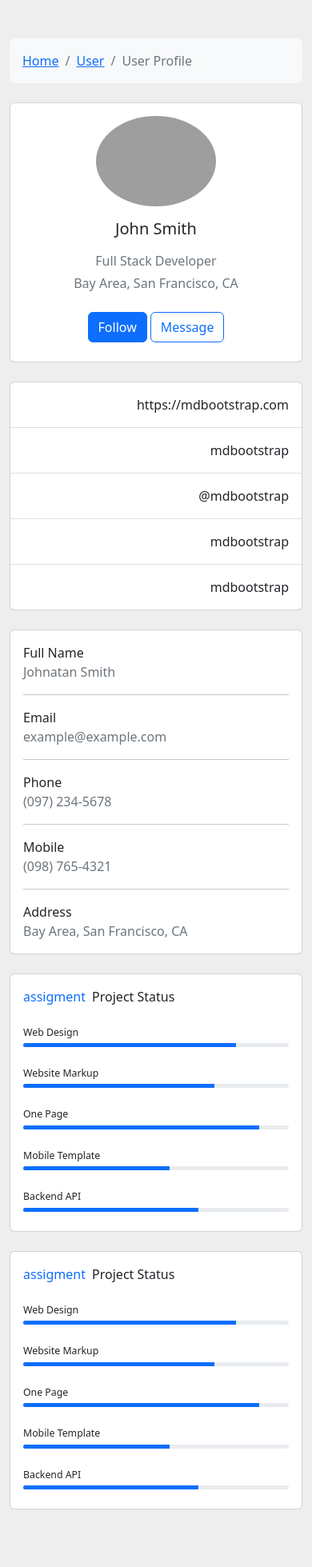
After one commit to Aman16-ai/FRNZ_Zone, a Django app: page /editprofile in a window 390 px wide. The commit adds this page. Shown: the whole page at 80% size. Run offline with Django 3.2, Linux system fonts and the light colour scheme; grey boxes are pictures that could not be loaded.

Commit message:
added code in views to handel profile page

```diff
--- a/FRNZ_Zone/settings.py
+++ b/FRNZ_Zone/settings.py
@@ -136,6 +136,9 @@ COMPRESS_PRECOMPILERS = (
 MEDIA_ROOT = os.path.join(BASE_DIR, "media")
 MEDIA_URL = "/media/"
 
+
+ASGI_APPLICATION = "config.asgi.application"
+
 # Default primary key field type
 # https://docs.djangoproject.com/en/3.2/ref/settings/#default-auto-field
 
--- a/Frnz_Accounts/models.py
+++ b/Frnz_Accounts/models.py
@@ -45,3 +45,8 @@ class user_profile(models.Model):
     def getUsersByCollege(college):
         users = user_profile.objects.filter(college = college)
         return users
+
+    @staticmethod
+    def getUsers(id):
+        users = User.objects.get(id = id)
+        return users
--- a/Frnz_Accounts/urls.py
+++ b/Frnz_Accounts/urls.py
@@ -11,5 +11,7 @@ urlpatterns = [
     path('login',views.login_page,name="login"),
     path('handelSignin',views.handlesignin,name="handelLogin"),
     path('logout',views.logout_view,name="handelLogin"),
+    path('profile',views.profile_page,name="profile"),
+    path('editprofile',views.edit_profile,name="editprofile"),
 
 ]
--- a/Frnz_Accounts/views.py
+++ b/Frnz_Accounts/views.py
@@ -1,6 +1,7 @@
 import email
 import re
 from tkinter import E
+from traceback import print_tb
 from urllib.request import HTTPRedirectHandler
 from django.http import HttpRequest, HttpResponse
 from django.shortcuts import render,redirect
@@ -67,3 +68,19 @@ def handlesignin(request):
 def logout_view(request):
     logout(request)
     return redirect('/')
+
+def profile_page(request):
+    user1=user_profile.getUserProfileByUserId(request.user)
+    # user2=user_profile.getUsers(request.user)
+
+    # user2=User.objects.get(id=user1.id)
+    # user2=user_profile.getUsers(user1.id)
+
+    # print(user2.username)
+    # print(user2)
+    print(user1.id,user1.fullname,request.user)
+    param={'data':user1,'name':request.user}
+    return render(request,"profile_page.html",param)
+
+def edit_profile(request):
+    return render(request,"edit_profile.html")
--- /dev/null
+++ b/templates/edit_profile.html
@@ -0,0 +1,196 @@
+<!doctype html>
+<html lang="en">
+  <head>
+    <title>edit_profile</title>
+    <!-- Required meta tags -->
+    <meta charset="utf-8">
+    <meta name="viewport" content="width=device-width, initial-scale=1, shrink-to-fit=no">
+
+    <!-- Bootstrap CSS v5.2.0-beta1 -->
+    <link rel="stylesheet" href="https://cdn.jsdelivr.net/npm/bootstrap@5.2.0-beta1/dist/css/bootstrap.min.css"  integrity="sha384-0evHe/X+R7YkIZDRvuzKMRqM+OrBnVFBL6DOitfPri4tjfHxaWutUpFmBp4vmVor" crossorigin="anonymous">
+
+  </head>
+  <body>
+    <section style="background-color: #eee;">
+        <div class="container py-5">
+          <div class="row">
+            <div class="col">
+              <nav aria-label="breadcrumb" class="bg-light rounded-3 p-3 mb-4">
+                <ol class="breadcrumb mb-0">
+                  <li class="breadcrumb-item"><a href="#">Home</a></li>
+                  <li class="breadcrumb-item"><a href="#">User</a></li>
+                  <li class="breadcrumb-item active" aria-current="page">User Profile</li>
+                </ol>
+              </nav>
+            </div>
+          </div>
+
+          <div class="row">
+            <div class="col-lg-4">
+              <div class="card mb-4">
+                <div class="card-body text-center">
+                  <img src="https://mdbcdn.b-cdn.net/img/Photos/new-templates/bootstrap-chat/ava3.webp" alt="avatar"
+                    class="rounded-circle img-fluid" style="width: 150px;">
+                  <h5 class="my-3">John Smith</h5>
+                  <p class="text-muted mb-1">Full Stack Developer</p>
+                  <p class="text-muted mb-4">Bay Area, San Francisco, CA</p>
+                  <div class="d-flex justify-content-center mb-2">
+                    <button type="button" class="btn btn-primary">Follow</button>
+                    <button type="button" class="btn btn-outline-primary ms-1">Message</button>
+                  </div>
+                </div>
+              </div>
+              <div class="card mb-4 mb-lg-0">
+                <div class="card-body p-0">
+                  <ul class="list-group list-group-flush rounded-3">
+                    <li class="list-group-item d-flex justify-content-between align-items-center p-3">
+                      <i class="fas fa-globe fa-lg text-warning"></i>
+                      <p class="mb-0">https://mdbootstrap.com</p>
+                    </li>
+                    <li class="list-group-item d-flex justify-content-between align-items-center p-3">
+                      <i class="fab fa-github fa-lg" style="color: #333333;"></i>
+                      <p class="mb-0">mdbootstrap</p>
+                    </li>
+                    <li class="list-group-item d-flex justify-content-between align-items-center p-3">
+                      <i class="fab fa-twitter fa-lg" style="color: #55acee;"></i>
+                      <p class="mb-0">@mdbootstrap</p>
+                    </li>
+                    <li class="list-group-item d-flex justify-content-between align-items-center p-3">
+                      <i class="fab fa-instagram fa-lg" style="color: #ac2bac;"></i>
+                      <p class="mb-0">mdbootstrap</p>
+                    </li>
+                    <li class="list-group-item d-flex justify-content-between align-items-center p-3">
+                      <i class="fab fa-facebook-f fa-lg" style="color: #3b5998;"></i>
+                      <p class="mb-0">mdbootstrap</p>
+                    </li>
+                  </ul>
+                </div>
+              </div>
+            </div>
+            <div class="col-lg-8">
+              <div class="card mb-4">
+                <div class="card-body">
+                  <div class="row">
+                    <div class="col-sm-3">
+                      <p class="mb-0">Full Name</p>
+                    </div>
+                    <div class="col-sm-9">
+                      <p class="text-muted mb-0">Johnatan Smith</p>
+                    </div>
+                  </div>
+                  <hr>
+                  <div class="row">
+                    <div class="col-sm-3">
+                      <p class="mb-0">Email</p>
+                    </div>
+                    <div class="col-sm-9">
+                      <p class="text-muted mb-0">example@example.com</p>
+                    </div>
+                  </div>
+                  <hr>
+                  <div class="row">
+                    <div class="col-sm-3">
+                      <p class="mb-0">Phone</p>
+                    </div>
+                    <div class="col-sm-9">
+                      <p class="text-muted mb-0">(097) 234-5678</p>
+                    </div>
+                  </div>
+                  <hr>
+                  <div class="row">
+                    <div class="col-sm-3">
+                      <p class="mb-0">Mobile</p>
+                    </div>
+                    <div class="col-sm-9">
+                      <p class="text-muted mb-0">(098) 765-4321</p>
+                    </div>
+                  </div>
+                  <hr>
+                  <div class="row">
+                    <div class="col-sm-3">
+                      <p class="mb-0">Address</p>
+                    </div>
+                    <div class="col-sm-9">
+                      <p class="text-muted mb-0">Bay Area, San Francisco, CA</p>
+                    </div>
+                  </div>
+                </div>
+              </div>
+              <div class="row">
+                <div class="col-md-6">
+                  <div class="card mb-4 mb-md-0">
+                    <div class="card-body">
+                      <p class="mb-4"><span class="text-primary font-italic me-1">assigment</span> Project Status
+                      </p>
+                      <p class="mb-1" style="font-size: .77rem;">Web Design</p>
+                      <div class="progress rounded" style="height: 5px;">
+                        <div class="progress-bar" role="progressbar" style="width: 80%" aria-valuenow="80"
+                          aria-valuemin="0" aria-valuemax="100"></div>
+                      </div>
+                      <p class="mt-4 mb-1" style="font-size: .77rem;">Website Markup</p>
+                      <div class="progress rounded" style="height: 5px;">
+                        <div class="progress-bar" role="progressbar" style="width: 72%" aria-valuenow="72"
+                          aria-valuemin="0" aria-valuemax="100"></div>
+                      </div>
+                      <p class="mt-4 mb-1" style="font-size: .77rem;">One Page</p>
+                      <div class="progress rounded" style="height: 5px;">
+                        <div class="progress-bar" role="progressbar" style="width: 89%" aria-valuenow="89"
+                          aria-valuemin="0" aria-valuemax="100"></div>
+                      </div>
+                      <p class="mt-4 mb-1" style="font-size: .77rem;">Mobile Template</p>
+                      <div class="progress rounded" style="height: 5px;">
+                        <div class="progress-bar" role="progressbar" style="width: 55%" aria-valuenow="55"
+                          aria-valuemin="0" aria-valuemax="100"></div>
+                      </div>
+                      <p class="mt-4 mb-1" style="font-size: .77rem;">Backend API</p>
+                      <div class="progress rounded mb-2" style="height: 5px;">
+                        <div class="progress-bar" role="progressbar" style="width: 66%" aria-valuenow="66"
+                          aria-valuemin="0" aria-valuemax="100"></div>
+                      </div>
+                    </div>
+                  </div>
+                </div>
+                <div class="col-md-6">
+                  <div class="card mb-4 mb-md-0">
+                    <div class="card-body">
+                      <p class="mb-4"><span class="text-primary font-italic me-1">assigment</span> Project Status
+                      </p>
+                      <p class="mb-1" style="font-size: .77rem;">Web Design</p>
+                      <div class="progress rounded" style="height: 5px;">
+                        <div class="progress-bar" role="progressbar" style="width: 80%" aria-valuenow="80"
+                          aria-valuemin="0" aria-valuemax="100"></div>
+                      </div>
+                      <p class="mt-4 mb-1" style="font-size: .77rem;">Website Markup</p>
+                      <div class="progress rounded" style="height: 5px;">
+                        <div class="progress-bar" role="progressbar" style="width: 72%" aria-valuenow="72"
+                          aria-valuemin="0" aria-valuemax="100"></div>
+                      </div>
+                      <p class="mt-4 mb-1" style="font-size: .77rem;">One Page</p>
+                      <div class="progress rounded" style="height: 5px;">
+                        <div class="progress-bar" role="progressbar" style="width: 89%" aria-valuenow="89"
+                          aria-valuemin="0" aria-valuemax="100"></div>
+                      </div>
+                      <p class="mt-4 mb-1" style="font-size: .77rem;">Mobile Template</p>
+                      <div class="progress rounded" style="height: 5px;">
+                        <div class="progress-bar" role="progressbar" style="width: 55%" aria-valuenow="55"
+                          aria-valuemin="0" aria-valuemax="100"></div>
+                      </div>
+                      <p class="mt-4 mb-1" style="font-size: .77rem;">Backend API</p>
+                      <div class="progress rounded mb-2" style="height: 5px;">
+                        <div class="progress-bar" role="progressbar" style="width: 66%" aria-valuenow="66"
+                          aria-valuemin="0" aria-valuemax="100"></div>
+                      </div>
+                    </div>
+                  </div>
+                </div>
+              </div>
+            </div>
+          </div>
+        </div>
+      </section>
+    <!-- Bootstrap JavaScript Libraries -->
+    <script src="https://cdn.jsdelivr.net/npm/@popperjs/core@2.11.5/dist/umd/popper.min.js" integrity="sha384-Xe+8cL9oJa6tN/veChSP7q+mnSPaj5Bcu9mPX5F5xIGE0DVittaqT5lorf0EI7Vk" crossorigin="anonymous"></script>
+
+    <script src="https://cdn.jsdelivr.net/npm/bootstrap@5.2.0-beta1/dist/js/bootstrap.min.js" integrity="sha384-kjU+l4N0Yf4ZOJErLsIcvOU2qSb74wXpOhqTvwVx3OElZRweTnQ6d31fXEoRD1Jy" crossorigin="anonymous"></script>
+  </body>
+</html>
```
Also changed, not shown: static/css/profile_page.css (added, +10 -0 lines), static/js/chat.js (+15 -0 lines), templates/chat2.html (+18 -3 lines), templates/profile_page.html (added, +85 -0 lines), FRNZ_Zone/asgi.py (line endings or trailing spaces), db.sqlite3.
